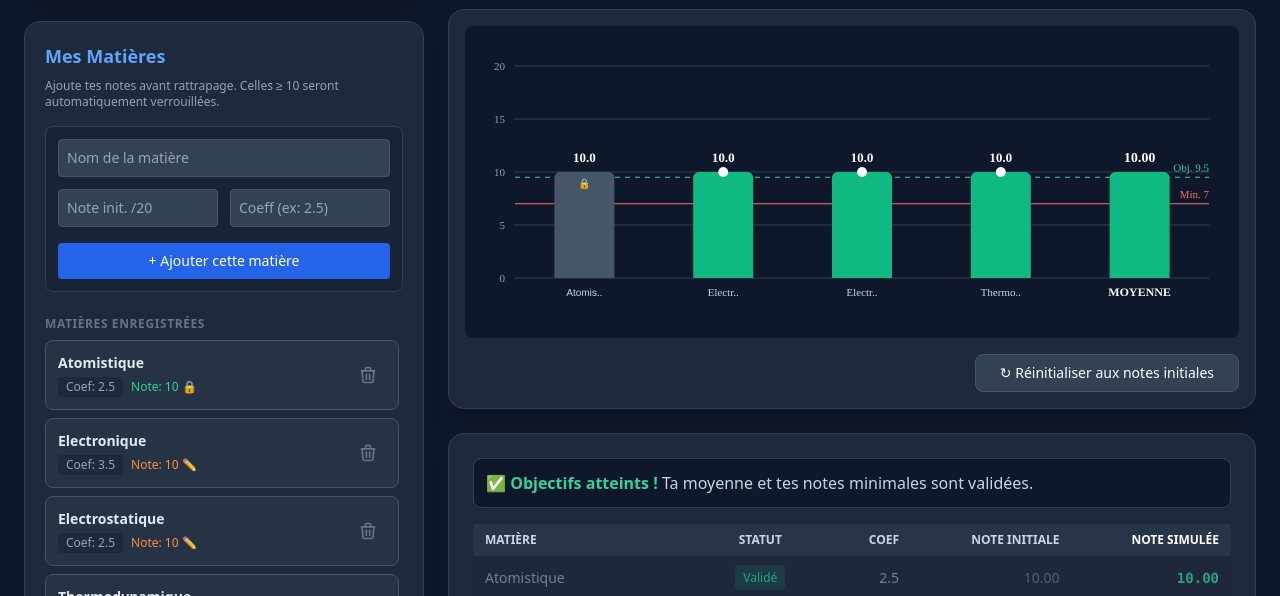
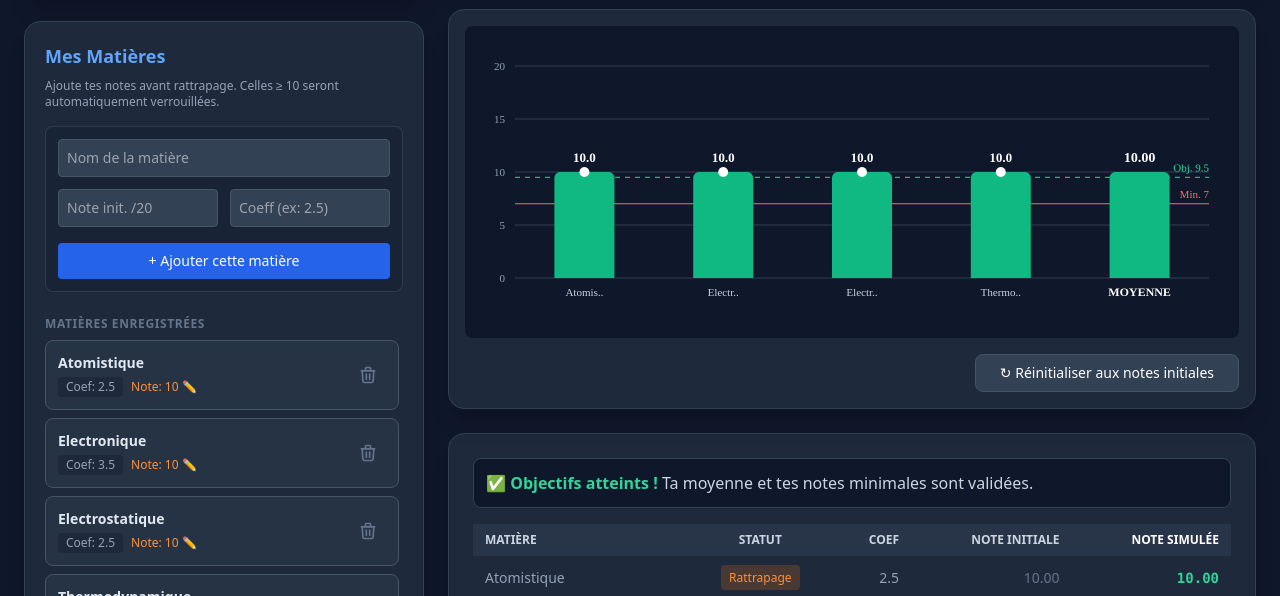
Before and after one commit to epcrd63000/Simu-Note, a plain HTML site: page index.html in a window 1280 px wide. Shown: the part 175-771 px from the top of the page. Drawn offline with nearby package versions, Linux system fonts and the light colour scheme.

Commit message:
Change subject 'Atomistique' to unlocked state

```diff
--- a/index.html
+++ b/index.html
@@ -119,7 +119,7 @@
     // --- STATE MANAGEMENT ---
     // Exemple par défaut (celui de l'image) pour ne pas arriver sur une page vide
     let subjects = [
-        { id: 1, name: "Atomistique", initialGrade: 10.0, grade: 10.0, coeff: 2.50, locked: true },
+        { id: 1, name: "Atomistique", initialGrade: 10.0, grade: 10.0, coeff: 2.50, locked: false },
         { id: 2, name: "Electronique", initialGrade: 10.0, grade: 10.0, coeff: 3.50, locked: false },
         { id: 3, name: "Electrostatique", initialGrade: 10.0, grade: 10.0, coeff: 2.50, locked: false },
         { id: 4, name: "Thermodynamique", initialGrade: 10.0, grade: 10.0, coeff: 2.50, locked: false }
```
